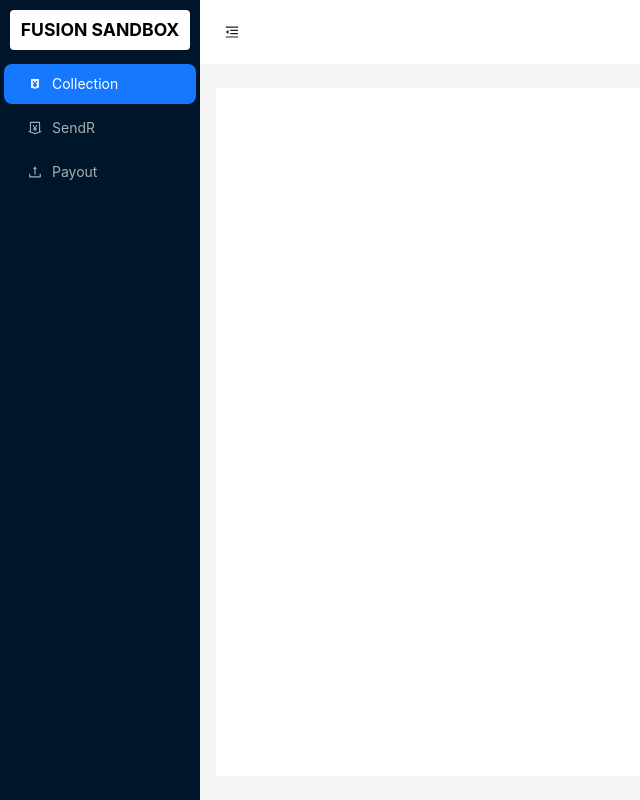
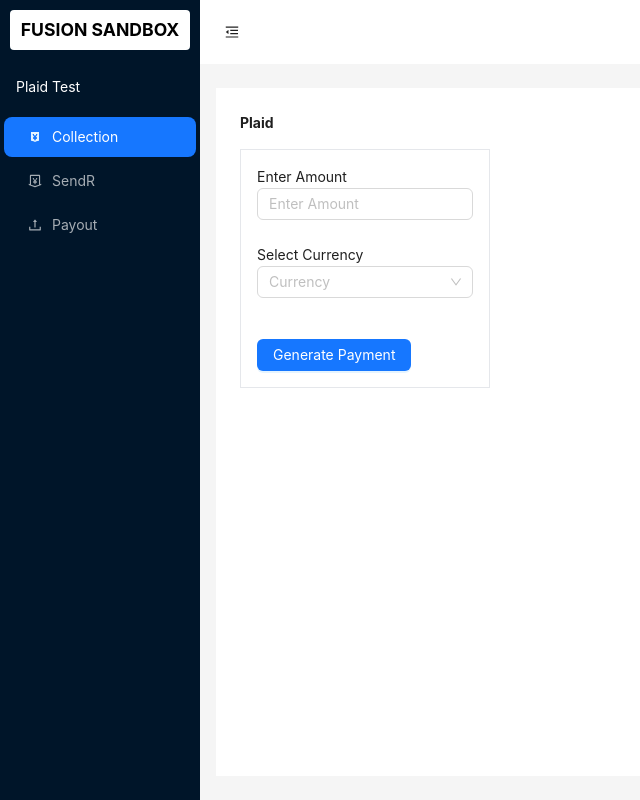
Before and after one commit to Emmathem/fusion-test, a React (Create React App) app: page /plaid-test in a window 1280 px wide. Shown: the whole page, without its empty margins (0-640 px from the left). Built offline with nearby package versions, Linux system fonts and the light colour scheme.

Commit message:
Updated implemntation

```diff
--- a/package.json
+++ b/package.json
@@ -20,7 +20,7 @@
         "build": "react-scripts build",
         "test": "react-scripts test",
         "eject": "react-scripts eject",
-        "clean-line": "npx prettier --write ."
+        "lint": "npx prettier --write ."
     },
     "eslintConfig": {
         "extends": [
@@ -42,6 +42,7 @@
     },
     "devDependencies": {
         "@babel/plugin-proposal-private-property-in-object": "^7.21.11",
+        "plaid": "^26.0.0",
         "postcss": "^8.4.40",
         "postcss-loader": "^8.1.1",
         "prettier": "3.3.3",
--- a/public/index.html
+++ b/public/index.html
@@ -21,6 +21,7 @@
       work correctly both with client-side routing and a non-root public URL.
       Learn how to configure a non-root public URL by running `npm run build`.
     -->
+        <script src="https://cdn.plaid.com/link/v2/stable/link-initialize.js"></script>
         <title>Fusion Test App</title>
     </head>
     <body>
--- a/src/App.js
+++ b/src/App.js
@@ -3,6 +3,8 @@ import MainLayout from './components/Layout/MainLayout';
 import './assets/main.scss';
 import Home from './components/Home';
 import CallbackPage from './components/CallbackPage';
+import LocalPayout from './components/Payout/LocalPayout';
+import PlaidTest from './components/Payout/PlaidTest';
 
 const App = () => {
     return (
@@ -12,6 +14,8 @@ const App = () => {
                     <Routes>
                         <Route exact path="/" element={<Home />} />
                         <Route exact path="/transaction-confirmation" element={<CallbackPage />} />
+                        <Route exact path="/fund-transfer" element={<LocalPayout />} />
+                        <Route exact path="/plaid-test" element={<PlaidTest />} />
                     </Routes>
                 </MainLayout>
             </Router>
--- a/src/components/Home.jsx
+++ b/src/components/Home.jsx
@@ -1,4 +1,4 @@
-import { Button, Input, Select } from 'antd';
+import { Button, Input, Select, Switch } from 'antd';
 import React, { useState } from 'react';
 import { Form, Row, Col } from 'antd';
 import { generateReference } from '../utils/helpers';
@@ -8,9 +8,13 @@ const { Option } = Select;
 
 const Home = () => {
     const [loading, setLoading] = useState(false);
+    const [tab, setTab] = useState(true);
     const [form] = Form.useForm();
 
-    const onFinish = (values, tab) => {
+    const toggleChange = (value) => {
+        setTab(value);
+    };
+    const onFinish = (values) => {
         console.log(values);
         setLoading(true);
         let finalUri = '';
@@ -18,11 +22,11 @@ const Home = () => {
         const paymentLink = `${PROD_PAYMENT_LINK}/redirect`;
         const directPayload = {
             redirectUrl: 'http://localhost:5100/transaction-confirmation',
-            key: process.env.REACT_APP_PROD_PUBLIC_TEST_KEY,
+            key: process.env.REACT_APP_PUBLIC_KEY,
             showPersonalInformation: false,
             customerEmail: 'test@yahoo.com',
             customerName: 'Vee Tolar',
-            reference: generateReference(12),
+            reference: generateReference(10),
             shouldWindowClose: false,
             amount: values?.amount,
             currencyCode: values?.currencyCode,
@@ -35,7 +39,7 @@ const Home = () => {
         console.log(finalUri);
 
         setTimeout(() => {
-            if (tab === 'new_tab') {
+            if (!tab) {
                 window.open(finalUri, '_blank');
             } else {
                 window.location.href = finalUri;
@@ -49,10 +53,10 @@ const Home = () => {
         console.log(errorInfo);
     };
 
-    const handleFormSubmit = (tab) => {
+    const handleFormSubmit = () => {
         form.validateFields()
             .then((values) => {
-                onFinish(values, tab);
+                onFinish(values);
             })
             .catch((errorInfo) => {
                 onFinishedFailed(errorInfo);
@@ -91,12 +95,23 @@ const Home = () => {
                             </Col>
                         </Row>
 
+                        <Row>
+                            <Col span={24}>
+                                <Switch
+                                    defaultChecked
+                                    unCheckedChildren="In New Tab"
+                                    checkedChildren="Within Tab"
+                                    onChange={toggleChange}
+                                />
+                            </Col>
+                        </Row>
+
                         <Row gutter={16}>
-                            <Col>
+                            {/* <Col>
                                 <Button type="default" loading={loading} onClick={() => handleFormSubmit('new_tab')}>
                                     Generate Payment New Tab
                                 </Button>
-                            </Col>
+                            </Col>*/}
                             <Col className="mt-4">
                                 <Button type="primary" loading={loading} onClick={handleFormSubmit}>
                                     Generate Payment
--- a/src/components/Layout/MainLayout.jsx
+++ b/src/components/Layout/MainLayout.jsx
@@ -7,6 +7,7 @@ import {
     MoneyCollectTwoTone,
     UploadOutlined,
 } from '@ant-design/icons';
+import { Link } from 'react-router-dom';
 
 const { Sider, Header, Content } = Layout;
 
@@ -16,6 +17,10 @@ const MainLayout = ({ children }) => {
     const {
         token: { colorBgContainer, borderRadiusLB },
     } = theme.useToken();
+
+    const handleChange = (log) => {
+        console.log(log);
+    };
     return (
         <Layout>
             <Sider
@@ -27,6 +32,11 @@ const MainLayout = ({ children }) => {
             >
                 <div className="demo-logo-vertical">
                     <span>FUSION SANDBOX</span>
+                </div>
+                <div className="p-4">
+                    <span className="text-white">
+                        <Link to="/plaid-test">Plaid Test</Link>
+                    </span>
                 </div>
                 <Menu
                     theme="dark"
@@ -49,6 +59,7 @@ const MainLayout = ({ children }) => {
                             label: 'Payout',
                         },
                     ]}
+                    onChange={handleChange}
                 />
             </Sider>
             <Layout>
--- /dev/null
+++ b/src/components/Payout/LocalPayout.jsx
@@ -0,0 +1,25 @@
+import React from 'react';
+import { Col, Row, Table } from 'antd';
+
+const LocalPayout = () => {
+    return (
+        <div>
+            <Row gutter={16}>
+                <Col span={12}></Col>
+                <Col span={12}>
+                    <div>
+                        <h3>Response</h3>
+                        <code></code>
+                    </div>
+                </Col>
+            </Row>
+            <Row>
+                <Col span={24}>
+                    <Table />
+                </Col>
+            </Row>
+        </div>
+    );
+};
+
+export default LocalPayout;
--- /dev/null
+++ b/src/components/Payout/PlaidTest.js
@@ -0,0 +1,202 @@
+import React, { useState } from 'react';
+import { Button, Col, Form, Input, Row, Select } from 'antd';
+import axiosInstance from '../../utils/axiosInstance';
+import { generateReference } from '../../utils/helpers';
+
+const { Option } = Select;
+
+const PlaidTest = () => {
+    const [plaidResponse, setPlaidResponse] = useState(null);
+    const [text, setText] = useState('');
+    const [loading, setLoading] = useState(false);
+
+    const [form] = Form.useForm();
+
+    const onFinish = async (values) => {
+        setLoading(true)
+        const payload = {
+            currencyCode: values.currencyCode,
+            amount: values.amount,
+            channel: 'PayByAccount',
+            currency: values.currencyCode,
+            reference: generateReference(19),
+            amountInfo: {
+                amount: values.amount,
+                currency: values.currencyCode,
+            },
+            userInformation: {
+                firstName: 'Temitope',
+                lastName: 'Falua',
+                phone: '07867 282471',
+                emailAddress: 'faluatemitopeo@gmail.com',
+            },
+            metaData: {
+                'return-url': 'https://access.leatherback.co',
+            },
+        };
+
+        try {
+            const response = await axiosInstance().post(`/api/payment/pay/initiate`, payload);
+            console.log(response);
+            const { value } = response;
+            const { paymentItem } = value
+            setPlaidResponse(paymentItem)
+            setLoading(false)
+        } catch (e) {
+            setLoading(false)
+            console.log(e);
+        }
+    };
+
+    const onFinishedFailed = (errorInfo) => {
+        console.log(errorInfo);
+    };
+
+    const handleFormSubmit = () => {
+        form.validateFields()
+            .then((values) => {
+                onFinish(values);
+            })
+            .catch((errorInfo) => {
+                onFinishedFailed(errorInfo);
+            });
+    };
+
+
+    const openLink = () => {
+        const linkHandler = window.Plaid.create({
+            // Create a new link_token to initialize Link
+            token: plaidResponse?.metaData?.token,
+            onSuccess: (public_token, metadata) => {
+                console.log(public_token, 'publoc');
+                console.log(metadata, 'meta data success');
+                // Show a success page to your user confirming that the
+                // payment will be processed.
+                //
+                // The 'metadata' object contains info about the institution
+                // the user selected.
+                // For example:
+                //  metadata  = {
+                //    link_session_id: "123-abc",
+                //    institution: {
+                //      institution_id: "ins_117243",
+                //      name:"Monzo"
+                //    }
+                //  }
+            },
+            onExit: (err, metadata) => {
+                // The user exited the Link flow.
+                console.log(metadata, 'metadata exit');
+                console.log(err, 'error exit');
+                if (metadata?.error_code === 'PAYMENT_REJECTED') {
+                    // window.location.reload()
+                    form.resetFields()
+                    setPlaidResponse(null);
+                    alert(metadata?.display_message);
+                }
+                if (metadata.error_code === 'PAYMENT_CANCELLED') {
+                    setText(metadata.error_message);
+                }
+                if (err != null) {
+                    console.log(err, 'error');
+                    if (metadata.error_code === 'PAYMENT_CANCELLED') {
+                        setText(metadata.error_message);
+                    }
+                    // The user encountered a Plaid API error prior to exiting.
+                }
+                // 'metadata' contains information about the institution
+                // that the user selected and the most recent API request IDs.
+                // Storing this information can be helpful for support.
+            },
+            onEvent: (eventName, metadata) => {
+                console.log(eventName, 'evee');
+                console.log(metadata, 'metadata on event');
+                if (metadata?.error_code === 'PAYMENT_REJECTED') {
+                    // window.location.reload()
+                    form.resetFields()
+                    setPlaidResponse(null);
+                    alert(metadata?.display_message);
+                }
+                // Optionally capture Link flow events, streamed through
+                // this callback as your users connect with Plaid.
+                // For example:
+                //  eventName = "TRANSITION_VIEW",
+                //  metadata  = {
+                //    link_session_id: "123-abc",
+                //    mfa_type:        "questions",
+                //    timestamp:       "2017-09-14T14:42:19.350Z",
+                //    view_name:       "MFA",
+                //  }
+            },
+        });
+
+        linkHandler.open();
+    };
+
+    return (
+        <div>
+            <h3 className="font-bold text-2lg">Plaid</h3>
+            <div className="border w-1/4 p-4 mt-4">
+                <Form
+                    name="collection-form"
+                    form={form}
+                    onFinish={onFinish}
+                    onFinishFailed={onFinishedFailed}
+                    preserve={false}
+                >
+                    <Row gutter={[16]}>
+                        <Col span={24}>
+                            <p>Enter Amount</p>
+                            <Form.Item name="amount" rules={[{ required: true, message: 'Enter Amount' }]}>
+                                <Input required name="amount" type="text" placeholder="Enter Amount" />
+                            </Form.Item>
+                        </Col>
+                    </Row>
+                    <Row>
+                        <Col span={24}>
+                            <p>Select Currency</p>
+                            <Form.Item name="currencyCode" rules={[{ required: true, message: 'Select Currency' }]}>
+                                <Select id="currencyCode" name="currencyCode" placeholder="Currency">
+                                    <Option value="CAD">CAD</Option>
+                                    <Option value="NGN">NGN</Option>
+                                    <Option value="GBP">GBP</Option>
+                                </Select>
+                            </Form.Item>
+                        </Col>
+                    </Row>
+
+                    <Row>
+                        <Col span={24}>
+                            {text}
+                        </Col>
+                    </Row>
+
+                    <Row gutter={16}>
+                        {/* <Col>
+                                <Button type="default" loading={loading} onClick={() => handleFormSubmit('new_tab')}>
+                                    Generate Payment New Tab
+                                </Button>
+                            </Col>*/}
+                        <Col className="mt-4">
+                            <Button type="primary" loading={loading} onClick={handleFormSubmit}>
+                                Generate Payment
+                            </Button>
+                        </Col>
+                    </Row>
+                </Form>
+            </div>
+
+            {plaidResponse && (
+                <div className="mt-4">
+                    <span>{plaidResponse?.message}</span>
+                   <div className="flex mt-3">
+                       <span>{plaidResponse?.metaData?.AuthUrl}</span>
+                       <Button onClick={openLink}>Open Payment</Button>
+                   </div>
+                </div>
+            )}
+        </div>
+    );
+};
+
+export default PlaidTest;
--- a/src/utils/axiosInstance.js
+++ b/src/utils/axiosInstance.js
@@ -1,12 +1,10 @@
 import axios from 'axios';
 
 const createAxiosInstance = () => {
-    const secret_key = 'sk_test_6d8d768fceab18d5493g6ee748e7182adg57764';
-
-    const baseURL = 'https://laas.leatherback.co';
+    const secret_key = process.env.REACT_APP_SECRET_KEY;
 
     const axiosInstance = axios.create({
-        baseURL,
+        baseURL: process.env.REACT_APP_BASE_URL,
         headers: {
             'Content-Type': 'application/json',
             'X-Api': secret_key,
```
Also changed, not shown: 2 other files (tests, documents, lock files or other folders).
